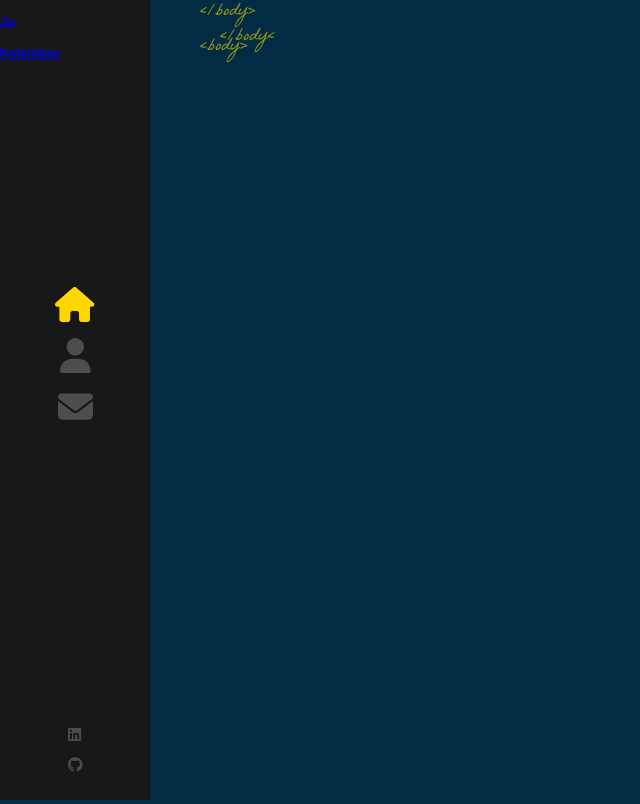
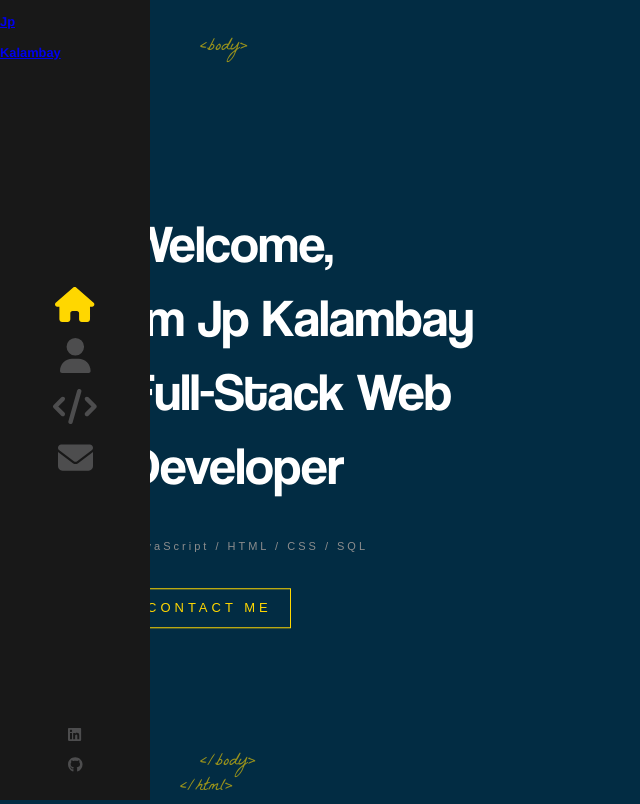
Before and after one commit to kalambayjp/kalambayjp.github.io, a React (Create React App) app: page / in a window 1280 px wide. Shown: the whole page, without its empty margins (0-640 px from the left). Built offline with nearby package versions, Linux system fonts and the light colour scheme.

Commit message:
added text content to landing page, added projects icon and link to nav

```diff
--- a/src/App.js
+++ b/src/App.js
@@ -1,12 +1,15 @@
 import { Route, Routes } from "react-router-dom";
 import Layout from "./Components/Layout";
+import Home from "./Components/Home";
 import "./App.scss";
 
 function App() {
   return (
     <>
       <Routes>
-        <Route path="/" element={<Layout />} />
+        <Route path="/" element={<Layout />}>
+          <Route index element={<Home />} />
+        </Route>
       </Routes>
     </>
   );
--- /dev/null
+++ b/src/Components/Home/index.jsx
@@ -0,0 +1,22 @@
+import { Link } from "react-router-dom";
+import "./index.scss";
+
+const Home = () => {
+  return (
+    <div className="container home-page">
+      <div className="text-zone">
+        <h1>
+          Welcome, <br />
+          I'm Jp Kalambay <br />
+          Full-Stack Web Developer
+        </h1>
+        <h2>JavaScript / HTML / CSS / SQL</h2>
+        <Link to="/contact" className="flat-button">
+          CONTACT ME
+        </Link>
+      </div>
+    </div>
+  );
+};
+
+export default Home;
--- /dev/null
+++ b/src/Components/Home/index.scss
@@ -0,0 +1,72 @@
+.home-page {
+  .text-zone {
+    position: absolute;
+    left: 10%;
+    top: 50%;
+    transform: translateY(-50%);
+    width: 40%;
+    max-height: 90%;
+  }
+
+  h1 {
+    color: #fff;
+    font-size: 53px;
+    // margin: 0;
+    font-family: "Coolvetica";
+    font-weight: 400;
+
+    &::before {
+      content: "<h1>";
+      font-family: "La Belle Aurore";
+      color: #ffd700;
+      font-size: 18px;
+      position: absolute;
+      margin-top: -20px;
+      left: -15px;
+      opacity: 0.6;
+    }
+
+    &::after {
+      content: "</h1>";
+      font-family: "La Belle Aurore";
+      color: #ffd700;
+      font-size: 18px;
+      position: absolute;
+      margin-top: 80px;
+      left: -15px;
+      // margin-left: 20;
+      // animation: fadeIn 1s 1.7s backwards;
+      opacity: 0.6;
+    }
+  }
+
+  h2 {
+    color: #8d8d8d;
+    margin-top: 20px;
+    font-weight: 400;
+    font-size: 11px;
+    font-family: sans-serif;
+    letter-spacing: 3px;
+    animation: fadeIn 1s 1.8s backwards;
+  }
+
+  .flat-button {
+    color: #ffd700;
+    font-size: 13px;
+    font-weight: 400;
+    letter-spacing: 4px;
+    font-family: sans-serif;
+    text-decoration: none;
+    padding: 10px 18px;
+    border: 1px solid #ffd700;
+    margin-top: 25px;
+    float: left;
+    animation: fadeIn 1s 1.8s backwards;
+    white-space: nowrap;
+
+    &:hover {
+      background-color: #ffd700;
+      color: #333;
+    }
+  }
+}
--- a/src/Components/Layout/index.jsx
+++ b/src/Components/Layout/index.jsx
@@ -14,7 +14,7 @@
         <span className="tags bottom-tags">
           &lt;/body&gt;
           <br />
-          <span className="bottom-tag-html">&lt;/body&lt;</span>
+          <span className="bottom-tag-html">&lt;/html&gt;</span>
         </span>
       </div>
     </div>
--- a/src/Components/Layout/index.scss
+++ b/src/Components/Layout/index.scss
@@ -13,12 +13,27 @@
   color: #ffd700;
   opacity: 0.6;
   position: absolute;
+  bottom: 0;
   left: 200px;
-  font-size: 120px;
   font-size: 18px;
   font-family: "La Belle Aurore";
 }
 
 .bottom-tag-html {
-  margin-left: 20px;
+  margin-left: -20px;
 }
+
+.container {
+  width: 100%;
+  will-change: contents;
+  height: 90%;
+  min-height: 566px;
+  position: absolute;
+  opacity: 0;
+  top: 5%;
+  margin: 0 auto;
+  z-index: 1;
+  transform-style: preserve-3d;
+  animation: fadeIn 1s forwards;
+  animation-delay: 1s;
+}
--- a/src/Components/SideBar/index.jsx
+++ b/src/Components/SideBar/index.jsx
@@ -1,6 +1,11 @@
 import { Link, NavLink } from "react-router-dom";
 import { FontAwesomeIcon } from "@fortawesome/react-fontawesome";
-import { faEnvelope, faHome, faUser } from "@fortawesome/free-solid-svg-icons";
+import {
+  faEnvelope,
+  faHome,
+  faUser,
+  faCode,
+} from "@fortawesome/free-solid-svg-icons";
 import { faLinkedin, faGithub } from "@fortawesome/free-brands-svg-icons";
 import "./index.scss";
 
@@ -22,6 +27,14 @@
           className="about-link"
         >
           <FontAwesomeIcon icon={faUser} color="#4d4d4e" />
+        </NavLink>
+        <NavLink
+          exact="true"
+          activeclassname="active"
+          to="/projects"
+          className="projects-link"
+        >
+          <FontAwesomeIcon icon={faCode} color="#4d4d4e" />
         </NavLink>
         <NavLink
           exact="true"
--- a/src/Components/SideBar/index.scss
+++ b/src/Components/SideBar/index.scss
@@ -70,6 +70,11 @@
         content: "ABOUT";
       }
     }
+    a.projects-link {
+      &:after {
+        content: "PROJECTS";
+      }
+    }
     a.contact-link {
       &:after {
         content: "CONTACT";
```
